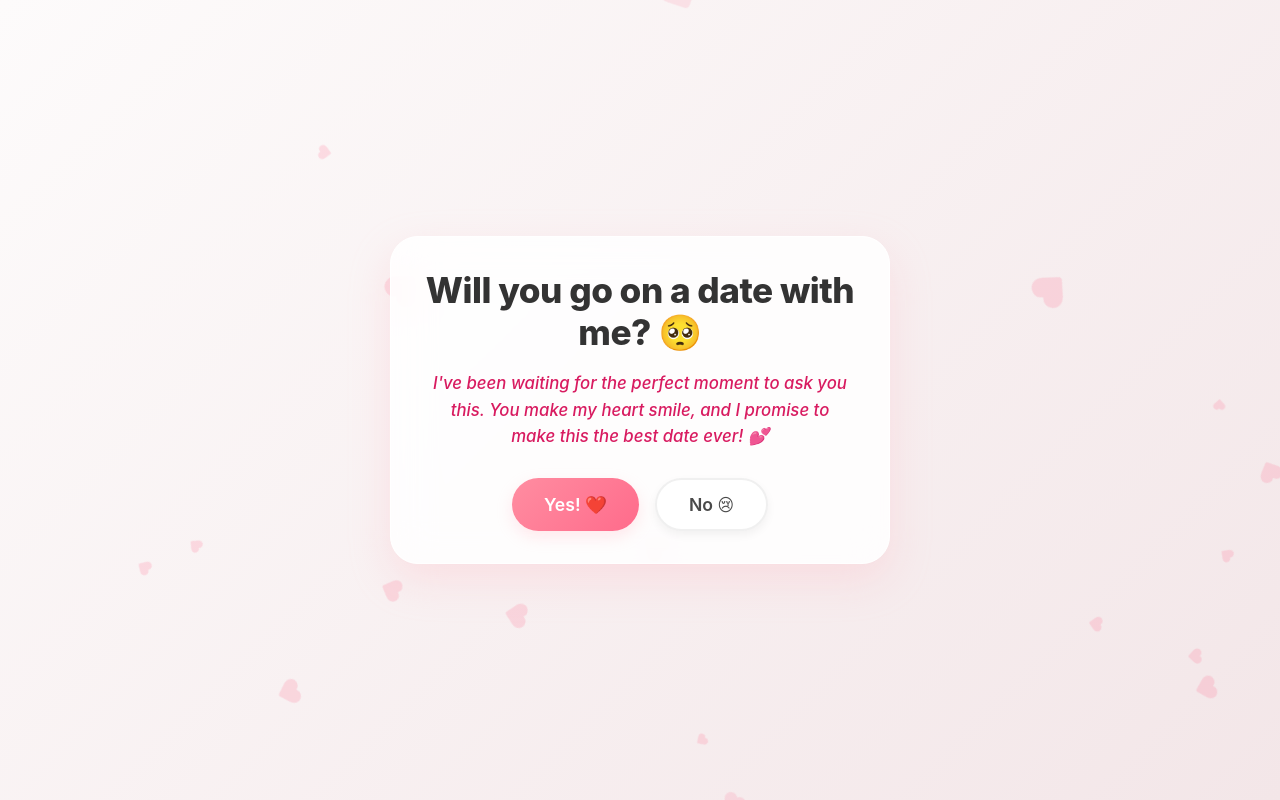
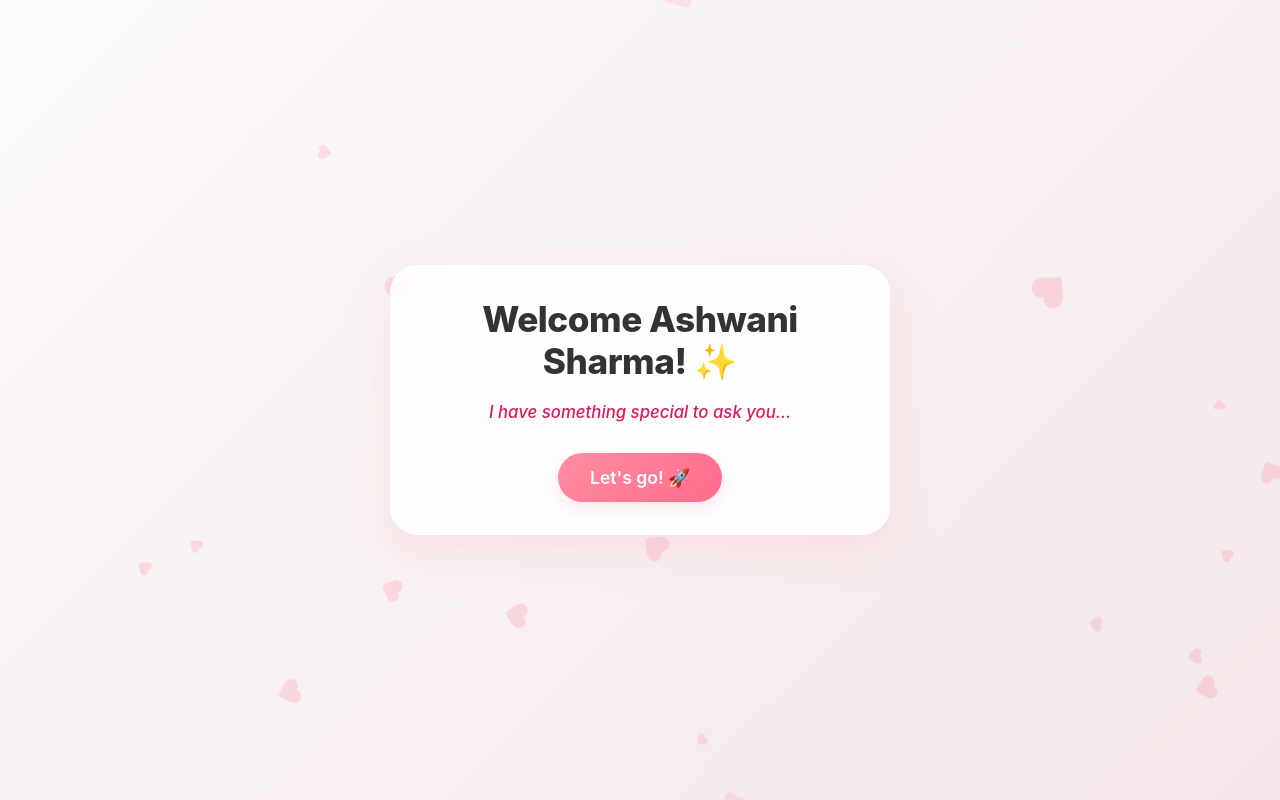
Before and after one commit to nknitishsingh94/Dating-App, a React (Vite) app: page / in a window 1280 px wide. Built offline with nearby package versions, Linux system fonts and the light colour scheme.

Commit message:
feat: Add welcome step for Ashwani Sharma

```diff
--- a/src/App.jsx
+++ b/src/App.jsx
@@ -2,7 +2,7 @@ import { useState, useRef, useEffect } from 'react'
 import { Heart, Upload, Coffee, MapPin, CalendarHeart, Utensils, Sparkles, Car, Phone, Navigation } from 'lucide-react'
 
 function App() {
-  const [step, setStep] = useState(1);
+  const [step, setStep] = useState(0);
   const [noButtonPosition, setNoButtonPosition] = useState({ top: 0, left: 0, absolute: false });
   const noButtonRef = useRef(null);
   const [isLocating, setIsLocating] = useState(false);
@@ -160,6 +160,14 @@ function App() {
       </div>
 
       <div className="glass-container">
+        {step === 0 && (
+          <div>
+            <h1>Welcome Ashwani Sharma! ✨</h1>
+            <p className="sweet-note">I have something special to ask you...</p>
+            <button className="btn" onClick={handleNext}>Let's go! 🚀</button>
+          </div>
+        )}
+
         {step === 1 && (
           <div>
             <h1>Will you go on a date with me? 🥺</h1>
```
